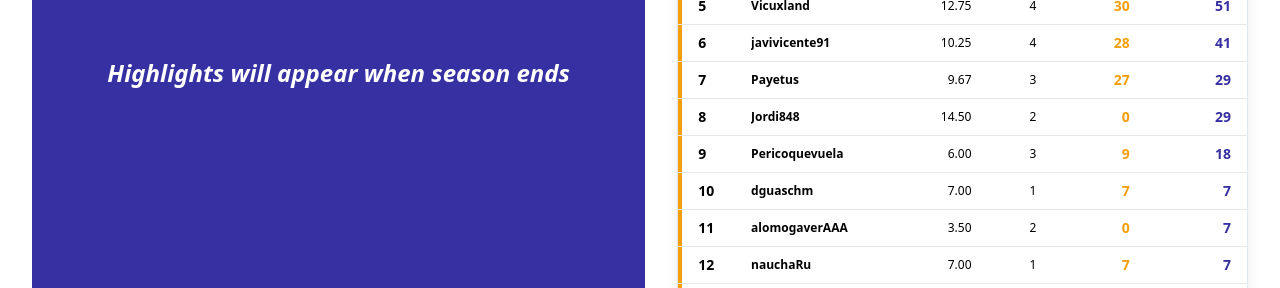
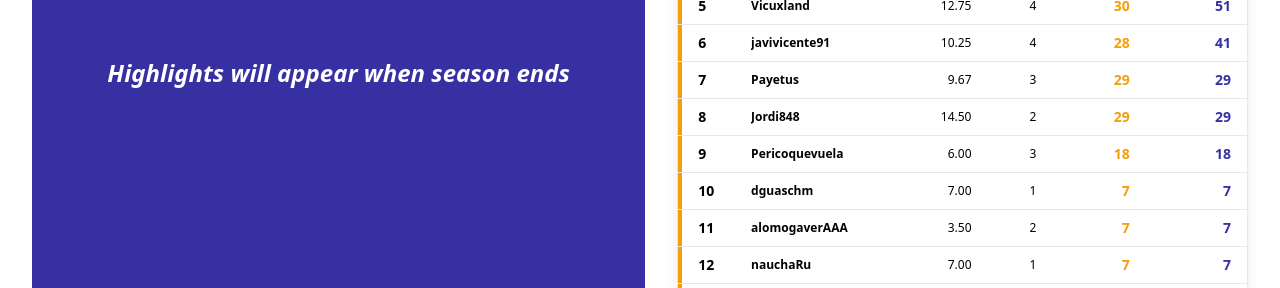
Before and after one commit to dguasch89/poker-league, a React (Vite) app: page / in a window 1280 px wide. Shown: the part 481-769 px from the top of the page. Built offline with nearby package versions, Linux system fonts and the light colour scheme.

Commit message:
fix: logic with three games atleast

```diff
--- a/src/domain/season2.ts
+++ b/src/domain/season2.ts
@@ -1,6 +1,6 @@
 import {IGame, IPlayer, ISeason} from './interfaces';
-import {isInvalidPlayer} from './player';
-import {getPlayerSeasonGamesCount} from './season';
+import {isInvalidPlayer} from './player.js';
+import {getPlayerSeasonGamesCount} from './season.js';
 import {sortBy, maxBy} from './util.js';
 
 export const pointsByPositionSeason2 = {
@@ -74,7 +74,7 @@ export const getPlayerSeasonPointsMinusWorstTwo = (season: ISeason, playerId: nu
     const totalSeasonGames = getPlayerSeasonGamesCount(season, playerId);
     const gamePointsArray = season?.games.map((game: IGame) => getPlayerGamePoints(game, playerId));
     const sortedGamePointsArray = gamePointsArray.sort((a, b) => b - a);
-    const bestGamesMinusWorstTwo = sortedGamePointsArray.slice(0, totalSeasonGames - 2);
+    const bestGamesMinusWorstTwo = sortedGamePointsArray.slice(0, totalSeasonGames > 3 ? totalSeasonGames - 2 : totalSeasonGames );
     return bestGamesMinusWorstTwo?.reduce((acc, curr) => (acc += curr), 0) || 0;
   }
 };
```
